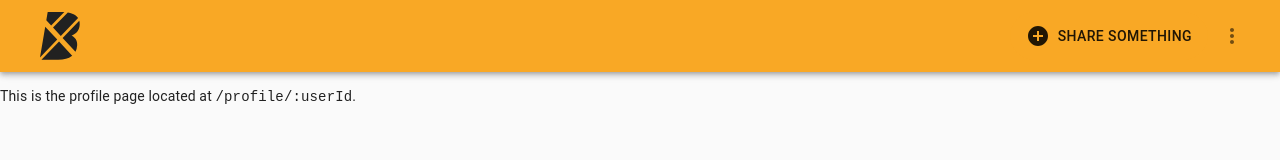
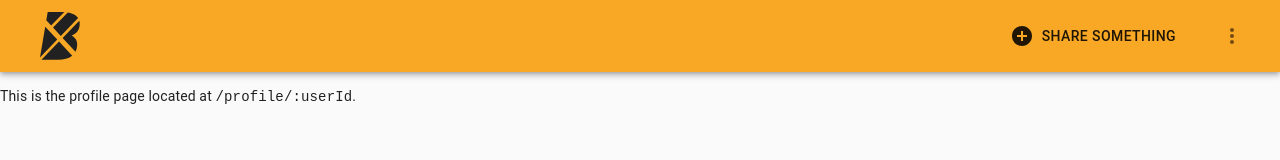
Before and after one commit to yongmin86k/project__boomtown, a React (Create React App) app in the folder client/: page /profile in a window 1280 px wide. Shown: the top 160 px of the page. Built offline with nearby package versions, Linux system fonts and the light colour scheme.

Commit message:
Update spacing between buttons in Appbar

```diff
--- a/client/src/components/MenuBar/MenuBar.js
+++ b/client/src/components/MenuBar/MenuBar.js
@@ -24,6 +24,7 @@ const MenuBar = ({ classes }) => (
           variant="extended"
           color="primary"
           aria-label="share"
+          href="/share"
         >
           <AddCircleIcon className={classes.extendedIcon} />
           Share something
--- a/client/src/components/MenuBar/styles.js
+++ b/client/src/components/MenuBar/styles.js
@@ -14,6 +14,7 @@ const styles = theme => ({
   },
   btnShare: {
     boxShadow: "none",
+    marginRight: theme.spacing(2),
     "&:hover": {
       boxShadow: "none",
       backgroundColor: "rgba(0, 0, 0, 0.08)"
```
